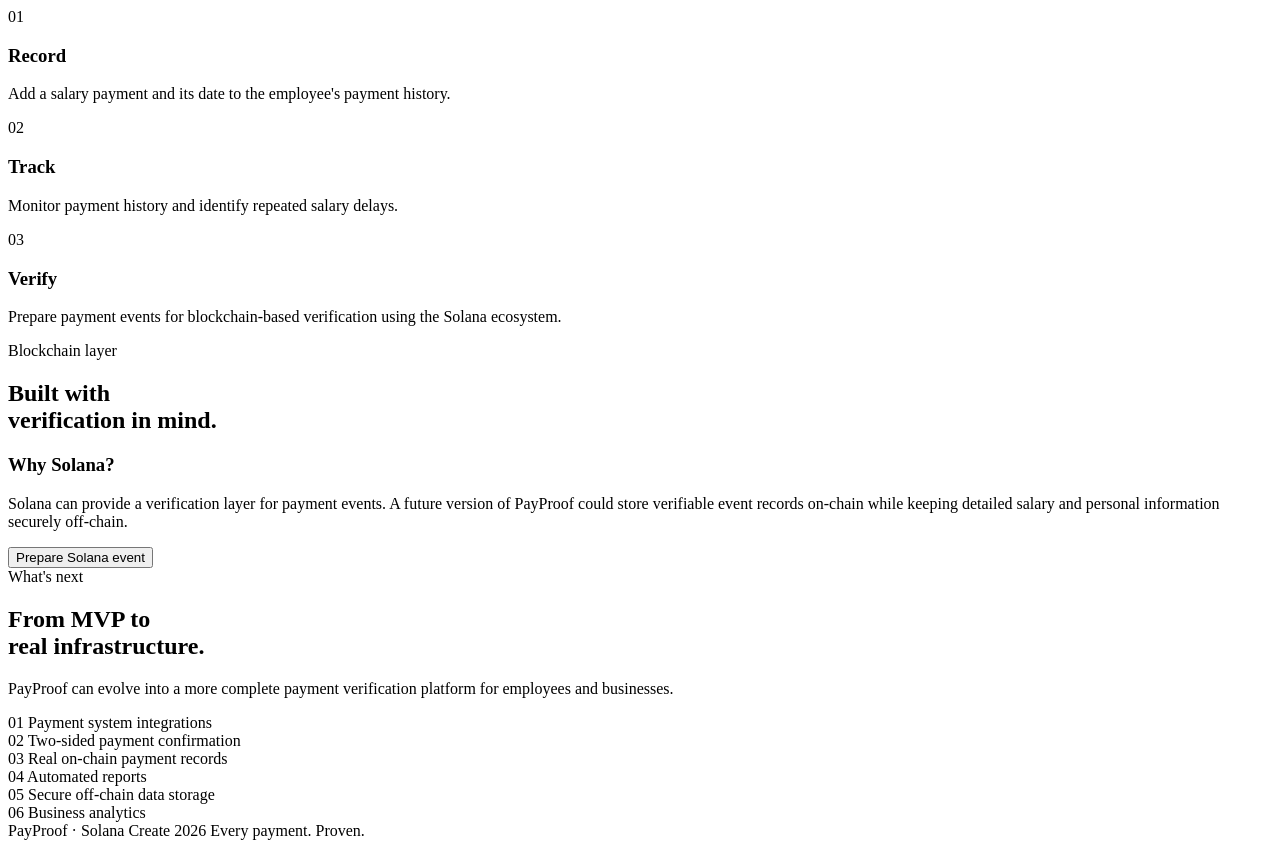
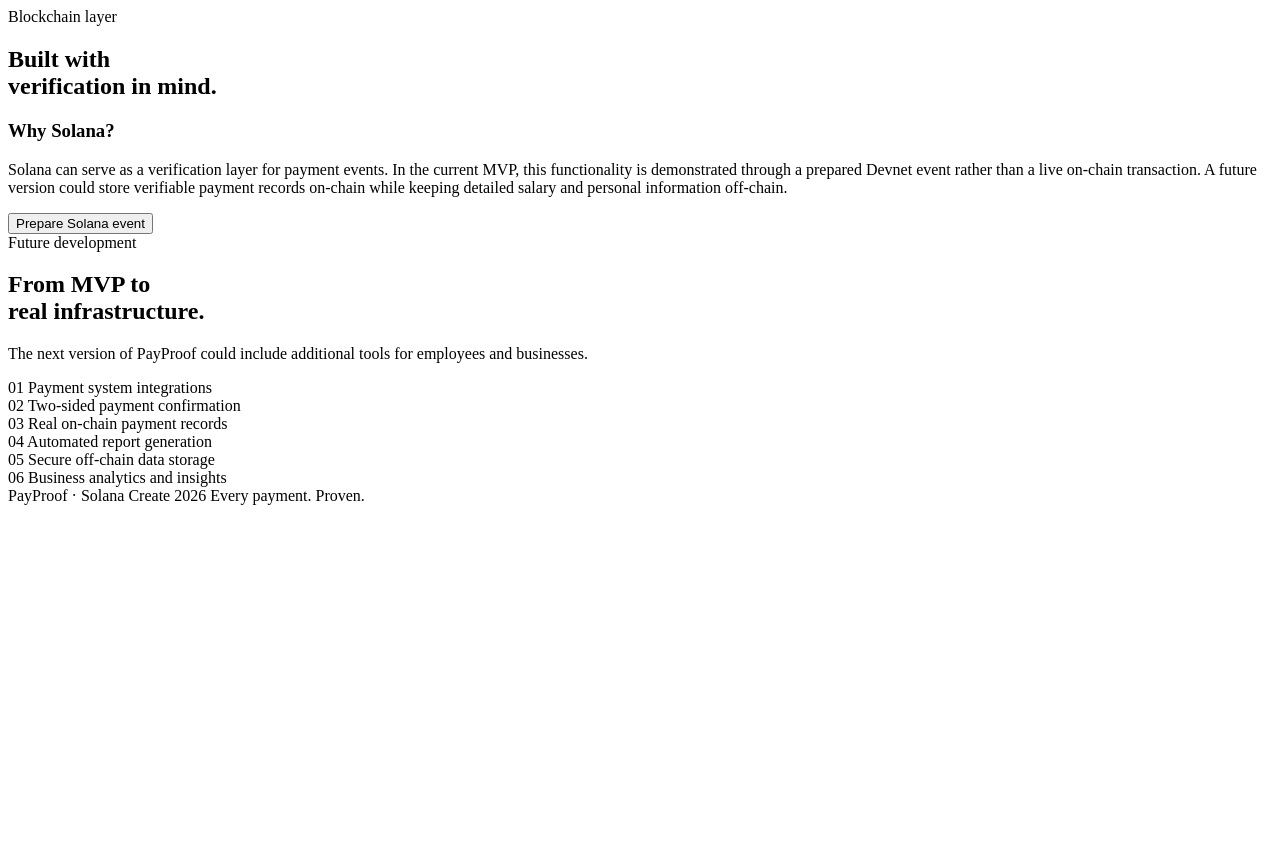
Before and after one commit to danya-maker/payproof-mvp, a plain HTML site: page index.html in a window 1280 px wide. After the commit the page ends 800 px from the top, so only its background shows below. Drawn offline with Linux system fonts and the light colour scheme.

Commit message:
Refactor index.html for payment verification features
Updated the HTML structure and content for improved clarity and functionality, including new sections and elements related to payment verification and future developments.

```diff
--- a/index.html
+++ b/index.html
@@ -1,63 +1,3 @@
-<div class="step">
-
-            <div class="step-number">
-              01
-            </div>
-
-            <h3>Record</h3>
-
-            <p>
-              Add a salary payment and its date to the employee's
-              payment history.
-            </p>
-
-          </div>
-
-
-          <div class="step">
-
-            <div class="step-number">
-              02
-            </div>
-
-            <h3>Track</h3>
-
-            <p>
-              Monitor payment history and identify repeated salary delays.
-            </p>
-
-          </div>
-
-
-          <div class="step">
-
-            <div class="step-number">
-              03
-            </div>
-
-            <h3>Verify</h3>
-
-            <p>
-              Prepare payment events for blockchain-based verification
-              using the Solana ecosystem.
-            </p>
-
-          </div>
-
-        </div>
-
-      </div>
-
-    </section>
-
-
-    <!-- SOLANA -->
-
-    <section id="solana">
-
-      <div class="container">
-
-        <div class="section-label">
 Blockchain layer
       </div>
 
@@ -67,21 +7,24 @@
       </h2>
 
 
-        <div class="solana-box">
+      <div class="solana">
 
         <h3>
           Why Solana?
         </h3>
 
         <p>
-            Solana can provide a verification layer for payment events.
-            A future version of PayProof could store verifiable event
-            records on-chain while keeping detailed salary and personal
-            information securely off-chain.
+          Solana can serve as a verification layer for payment
+          events. In the current MVP, this functionality is
+          demonstrated through a prepared Devnet event rather
+          than a live on-chain transaction.
+          A future version could store verifiable payment
+          records on-chain while keeping detailed salary and
+          personal information off-chain.
         </p>
 
         <button
-            class="button button-primary"
+          class="button primary"
           onclick="showSolana()"
         >
           Prepare Solana event
@@ -100,8 +43,8 @@
 
     <div class="container">
 
-        <div class="section-label">
-          What's next
+      <div class="label">
+        Future development
       </div>
 
       <h2>
@@ -109,47 +52,42 @@
         real infrastructure.
       </h2>
 
-        <p class="section-description">
-          PayProof can evolve into a more complete payment verification
-          platform for employees and businesses.
+      <p class="description">
+        The next version of PayProof could include
+        additional tools for employees and businesses.
       </p>
 
 
-        <div class="future-list">
+      <div class="future">
 
         <div class="future-item">
           <span>01</span>
           Payment system integrations
         </div>
 
-
         <div class="future-item">
           <span>02</span>
           Two-sided payment confirmation
         </div>
-
 
         <div class="future-item">
           <span>03</span>
           Real on-chain payment records
         </div>
 
-
         <div class="future-item">
           <span>04</span>
-            Automated reports
+          Automated report generation
         </div>
-
 
         <div class="future-item">
           <span>05</span>
           Secure off-chain data storage
         </div>
 
-
         <div class="future-item">
           <span>06</span>
-            Business analytics
+          Business analytics and insights
         </div>
 
       </div>
@@ -158,12 +96,12 @@
 
   </section>
 
-  </main>
 
+  <!-- FOOTER -->
 
   <footer>
 
-    <div class="container footer-inner">
+    <div class="container footer">
 
       <span>
         PayProof · Solana Create 2026
@@ -178,6 +116,8 @@
   </footer>
 
 
+  <!-- TOAST -->
+
   <div id="toast" class="toast"></div>
 
 
@@ -191,7 +131,7 @@
 
       toast.classList.add("show");
 
-      setTimeout(function () {
+      setTimeout(function() {
         toast.classList.remove("show");
       }, 3000);
 
@@ -200,17 +140,13 @@
 
     function recordPayment() {
 
-      const amountInput =
-        document.getElementById("amount");
+      const input = document.getElementById("amount");
 
-      const amount =
-        Number(amountInput.value);
+      const amount = Number(input.value);
 
       if (!amount || amount <= 0) {
 
-        showToast(
-          "Please enter a valid payment amount."
-        );
+        showToast("Please enter a valid payment amount.");
 
         return;
       }
@@ -221,7 +157,7 @@
         " recorded successfully."
       );
 
-      amountInput.value = "";
+      input.value = "";
 
     }
 
```
Lines whose indentation alone changed are shown as unchanged.
